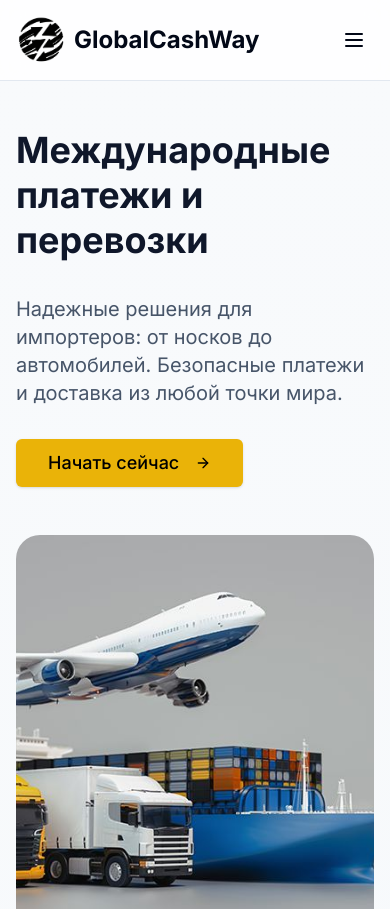
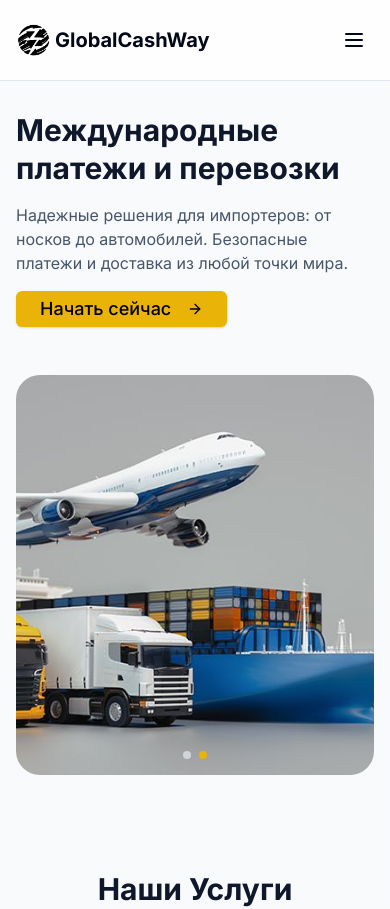
Before and after one commit to marchnath/macro-bank, a Next.js app: page / in a window 390 px wide. Shown: the top 909 px of the page. Built offline with nearby package versions, Linux system fonts and the light colour scheme.

Commit message:
final mobile

```diff
--- a/app/advantages.jsx
+++ b/app/advantages.jsx
@@ -59,7 +59,7 @@ const Advantages = () => {
       whileInView="show"
       viewport={{ once: true }}
       variants={container}
-      className="space-y-12 mx-auto container "
+      className="space-y-12 mx-auto container px-4 "
     >
       <div className="text-center space-y-4">
         <h2 className="text-3xl font-bold tracking-tighter sm:text-4xl md:text-5xl">
--- a/app/cost.jsx
+++ b/app/cost.jsx
@@ -18,11 +18,11 @@ const Cost = () => {
         transition={fadeIn.transition}
         viewport={{ once: true }}
       >
-        <h2 className="text-3xl font-bold text-center mb-6">
+        <h2 className="text-3xl text-white sm:text-black font-bold text-center mb-6">
           Узнать о стоимости
         </h2>
         <div className="text-center mb-8">
-          <p className="text-gray-700 max-w-2xl mx-auto">
+          <p className="text-gray-100 sm:text-gray-700 max-w-2xl mx-auto">
             Заполните форму ниже и получите расчет стоимости доставки вашего
             груза в течение 30 минут
           </p>
--- a/app/hero.jsx
+++ b/app/hero.jsx
@@ -17,16 +17,16 @@ const Hero = () => {
 
   return (
     <motion.section
-      className="pt-32 pb-16 px-4"
+      className="pt-28 sm:pt-32 pb-16 px-4"
       initial={{ opacity: 0, y: 20 }}
       animate={{ opacity: 1, y: 0 }}
       transition={{ duration: 0.5 }}
     >
       <div className="container mx-auto">
         <div className="grid lg:grid-cols-2 gap-12 items-center">
-          <div className="space-y-8">
+          <div className="space-y-4 sm:space-y-6 md:space-y-8">
             <motion.h1
-              className="text-4xl md:text-5xl lg:text-6xl font-bold text-slate-900 leading-tight"
+              className="text-3xl sm:text-4xl md:text-5xl lg:text-6xl font-bold text-slate-900 leading-tight"
               initial={{ opacity: 0, y: 20 }}
               animate={{ opacity: 1, y: 0 }}
               transition={{ delay: 0.2 }}
@@ -34,7 +34,7 @@ const Hero = () => {
               Международные платежи и перевозки
             </motion.h1>
             <motion.p
-              className="text-xl text-slate-600"
+              className="md:text-xl sm:text-lg text-slate-600"
               initial={{ opacity: 0, y: 20 }}
               animate={{ opacity: 1, y: 0 }}
               transition={{ delay: 0.3 }}
@@ -47,7 +47,7 @@ const Hero = () => {
               animate={{ opacity: 1, y: 0 }}
               transition={{ delay: 0.4 }}
             >
-              <Button className="bg-yellow-500 hover:bg-yellow-600 text-lg px-8 py-6 text-black">
+              <Button className="bg-yellow-500 hover:bg-yellow-600 text-lg px-6 py-4 sm:px-8 sm:py-6 text-black">
                 Начать сейчас
                 <ArrowRight className="ml-2 h-5 w-5" />
               </Button>
--- a/app/nav.jsx
+++ b/app/nav.jsx
@@ -17,9 +17,15 @@ const Nav = () => {
           <div className="flex items-center space-x-8">
             <Link
               href="/"
-              className="text-2xl flex items-center font-bold gap-x-2"
+              className="text-xl sm:text-2xl flex items-center font-bold gap-x-1 sm:gap-x-2"
             >
-              <Image src="/logo.png" width={50} height={50} alt="logo" />
+              <Image
+                src="/logo.png"
+                width={50}
+                height={50}
+                alt="logo"
+                className="w-[35px] h-[35px] sm:w-[50px] sm:h-[50px]"
+              />
               GlobalCashWay
             </Link>
             <div className="hidden md:flex space-x-6">
--- a/app/services.jsx
+++ b/app/services.jsx
@@ -19,7 +19,7 @@ const Services = () => {
     transition: { duration: 0.5 },
   };
   return (
-    <section className="py-16 px-4" id="services">
+    <section className="py-8 sm:py-16 px-4" id="services">
       <div className="container mx-auto">
         <motion.div
           className="text-center mb-16"
--- a/app/steps.jsx
+++ b/app/steps.jsx
@@ -25,7 +25,7 @@ const Steps = () => {
         whileInView="show"
         viewport={{ once: true }}
         variants={container}
-        className="mt-24 space-y-12 max-w-2xl mx-auto"
+        className="mt-24 space-y-12 max-w-2xl px-2 mx-auto"
       >
         <h2 className="text-3xl font-bold tracking-tighter sm:text-4xl md:text-5xl text-center">
           Шаги
@@ -78,16 +78,17 @@ const Steps = () => {
                 </div>
                 {index % 2 === 0 ? (
                   <>
-                    <div className="w-1/2 pr-16 text-right">
-                      <p className="text-lg font-medium text-gray-900">
+                    <div className="w-1/2 pr-8 sm:pr-16 text-right">
+                      <p className="text-sm sm:text-base md:text-lg font-medium text-gray-900">
                         {stepData.text}
                       </p>
                     </div>
                     <div className="w-1/2 pl-16">
                       <Image
                         src={stepData.icon}
-                        width={100}
-                        height={100}
+                        width={50}
+                        height={50}
+                        className="sm:w-[100px] sm:h-[100px]"
                         alt={`Step ${stepData.step}`}
                       />
                     </div>
@@ -97,13 +98,14 @@ const Steps = () => {
                     <div className="w-1/2 sm:pl-16  md:pl-36">
                       <Image
                         src={stepData.icon}
-                        width={100}
-                        height={100}
+                        width={50}
+                        height={50}
+                        className="sm:w-[100px] sm:h-[100px] ml-10"
                         alt={`Step ${stepData.step}`}
                       />
                     </div>
-                    <div className="w-1/2 pl-16 text-left">
-                      <p className="text-lg font-medium text-gray-900">
+                    <div className="w-1/2 pl-8 sm:pl-16 text-left">
+                      <p className="text-sm sm:text-base md:text-lg font-medium text-gray-900">
                         {stepData.text}
                       </p>
                     </div>
```
